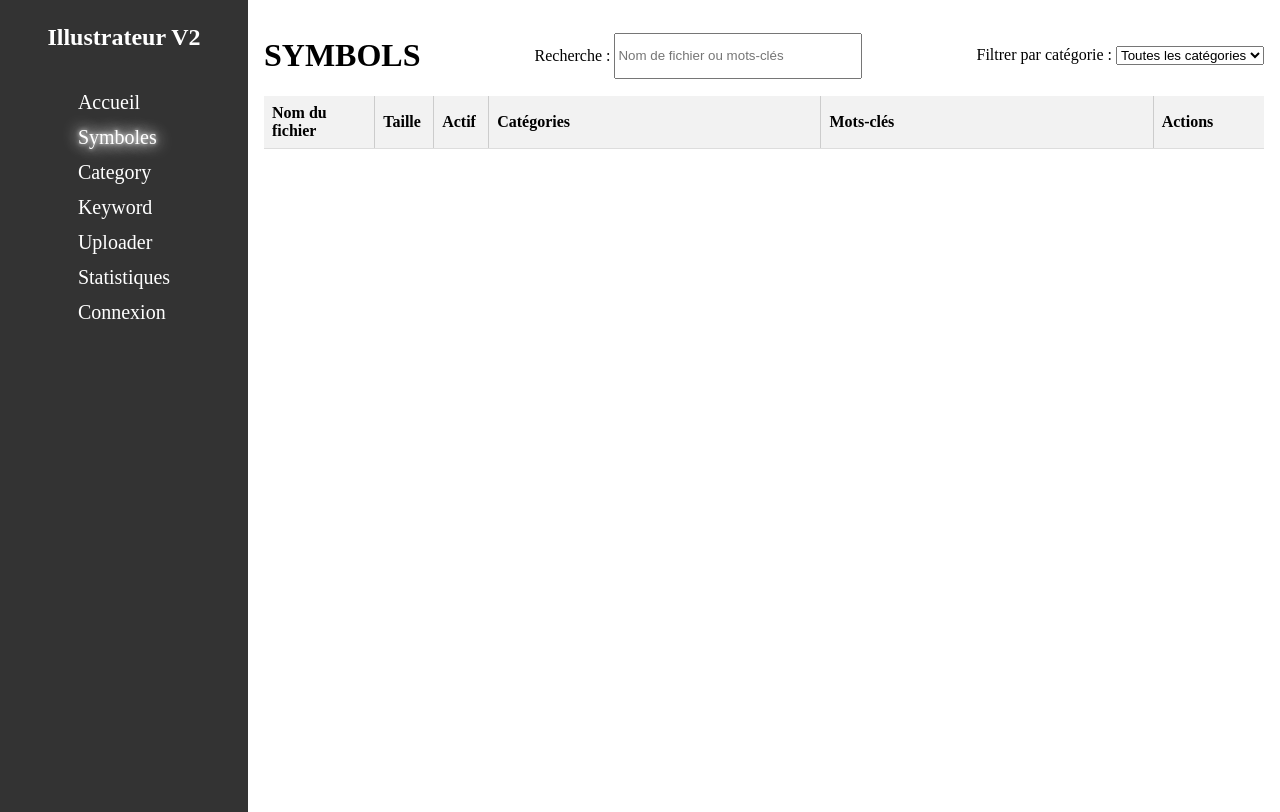
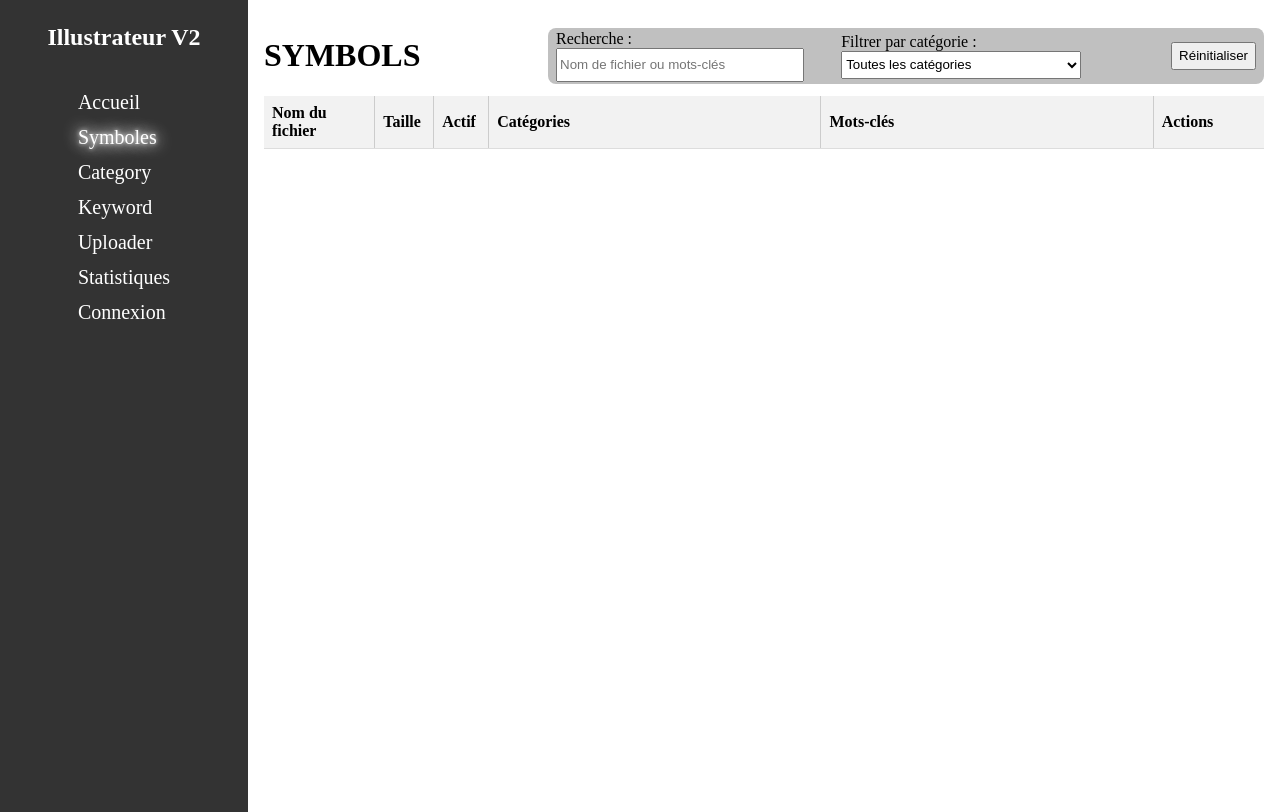
Before and after one commit to JuuLed/illustrator2_project, a PHP site: page /index.php?page=symbols in a window 1280 px wide. Run offline with PHP 8.4, Linux system fonts and the light colour scheme; lists and menus that the app fills with data are empty.

Commit message:
reset searchBar

```diff
--- a/front/views/symbols.php
+++ b/front/views/symbols.php
@@ -6,9 +6,23 @@
 		align-items: center;
 	}
 
-	.header-symbols input {
+	.search-bar {
+		width: 70%;
 		height: 5vh;
+		/* border: 2px solid black; */
+		border-radius: 0.5em;
+		background: silver;
+		padding: 0.5em;
+	}
+
+	.search-bar input,
+	select {
+		height: 3.5vh;
 		width: 30vh;
+	}
+
+	.search-bar button {
+		height: 3.5vh;
 	}
 
 	/* Mise en page du tableau */
@@ -105,9 +119,11 @@
 		border: 1px outset grey;
 		border-radius: 0.3vh;
 	}
+
 	.editable-content:hover {
 		border: 1px inset grey;
 	}
+
 	.editable-content:focus {
 		background-color: lightyellow;
 		border: 1px inset grey;
@@ -119,9 +135,17 @@
 	}
 
 	@keyframes load-border {
-		0% { border-color: grey; }
-		50% { border-color: #4cd964; }
-		100% { border-color: grey; }
+		0% {
+			border-color: grey;
+		}
+
+		50% {
+			border-color: #4cd964;
+		}
+
+		100% {
+			border-color: grey;
+		}
 	}
 
 	/* Style pour le bouton ON/OFF avec curseur glissant type Apple */
@@ -302,6 +326,7 @@
 <div class="header-symbols">
 	<h1>SYMBOLS</h1>
 
+	<div class="header-symbols search-bar">
 		<div>
 			<label for="searchInput">Recherche :</label>
 			<input type="text" id="searchInput" placeholder="Nom de fichier ou mots-clés">
@@ -313,6 +338,10 @@
 				<!-- Les options de catégorie seront ajoutées ici en JavaScript -->
 			</select>
 		</div>
+		<button id="resetFiltersBtn">Réinitialiser</button>
+	</div>
+
+
 
 </div>
 
@@ -839,6 +868,26 @@ $(document).on("keydown", "[data-field='file_name'] .editable-content, [data-fie
 		});
 	});
 
+	// Gestionnaire d'événement pour le bouton de réinitialisation
+	var resetFiltersBtn = document.getElementById("resetFiltersBtn");
+	resetFiltersBtn.addEventListener("click", resetFilters);
+
+	// Fonction pour réinitialiser les filtres
+	function resetFilters() {
+		// Réinitialiser la valeur du champ de recherche
+		var searchInput = document.getElementById("searchInput");
+		searchInput.value = "";
+
+		// Réinitialiser la valeur du filtre de catégorie
+		var categoryFilter = document.getElementById("categoryFilter");
+		categoryFilter.selectedIndex = 0;
+
+		// Afficher tous les symboles
+		var symbols = document.querySelectorAll(".table-symbols tr:not(:first-child)");
+		Array.from(symbols).forEach(function (symbol) {
+			symbol.style.display = "table-row";
+		});
+	}
 
 
 </script>
```
Also changed, not shown: front/views/category.php (+53 -4 lines). Lines whose indentation alone changed are shown as unchanged.
